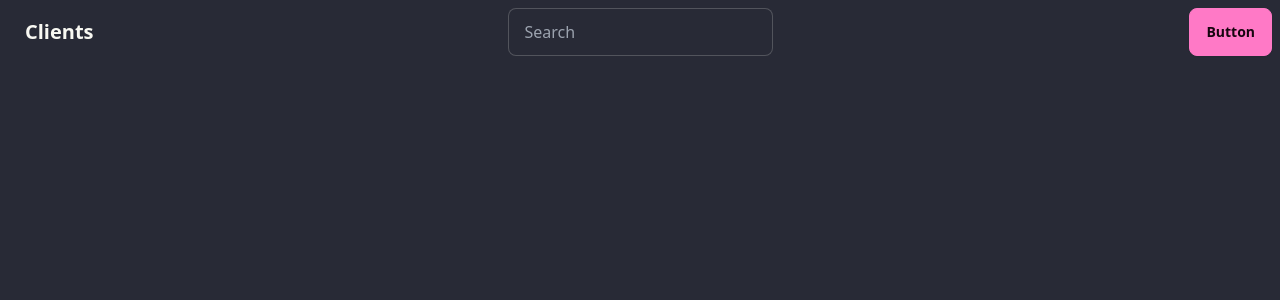
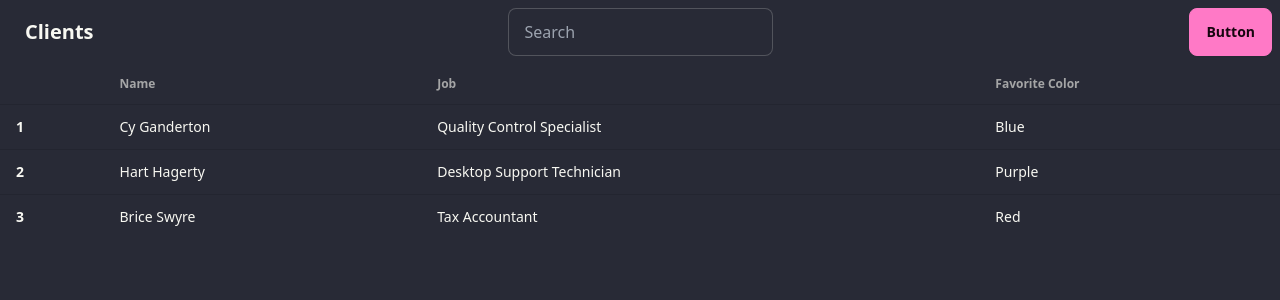
Before and after one commit to DDVVPP/client-records-crud, a React (Vite) app in the folder client-records-frontend/: page / in a window 1280 px wide. Shown: the top 300 px of the page. Built offline with nearby package versions, Linux system fonts and the light colour scheme.

Commit message:
feat: added table

```diff
--- a/client-records-frontend/src/App.jsx
+++ b/client-records-frontend/src/App.jsx
@@ -1,10 +1,12 @@
 import "./App.css";
 import Navbar from "./components/Navbar";
+import TableList from "./components/Tablelist";
 
 function App() {
   return (
     <>
       <Navbar />
+      <TableList />
     </>
   );
 }
--- /dev/null
+++ b/client-records-frontend/src/components/TableList.jsx
@@ -0,0 +1,42 @@
+const TableList = () => {
+  return (
+    <div className="overflow-x-auto">
+      <table className="table">
+        {/* head */}
+        <thead>
+          <tr>
+            <th></th>
+            <th>Name</th>
+            <th>Job</th>
+            <th>Favorite Color</th>
+          </tr>
+        </thead>
+        <tbody className="hover">
+          {/* row 1 */}
+          <tr>
+            <th>1</th>
+            <td>Cy Ganderton</td>
+            <td>Quality Control Specialist</td>
+            <td>Blue</td>
+          </tr>
+          {/* row 2 */}
+          <tr>
+            <th>2</th>
+            <td>Hart Hagerty</td>
+            <td>Desktop Support Technician</td>
+            <td>Purple</td>
+          </tr>
+          {/* row 3 */}
+          <tr>
+            <th>3</th>
+            <td>Brice Swyre</td>
+            <td>Tax Accountant</td>
+            <td>Red</td>
+          </tr>
+        </tbody>
+      </table>
+    </div>
+  );
+};
+
+export default TableList;
```
